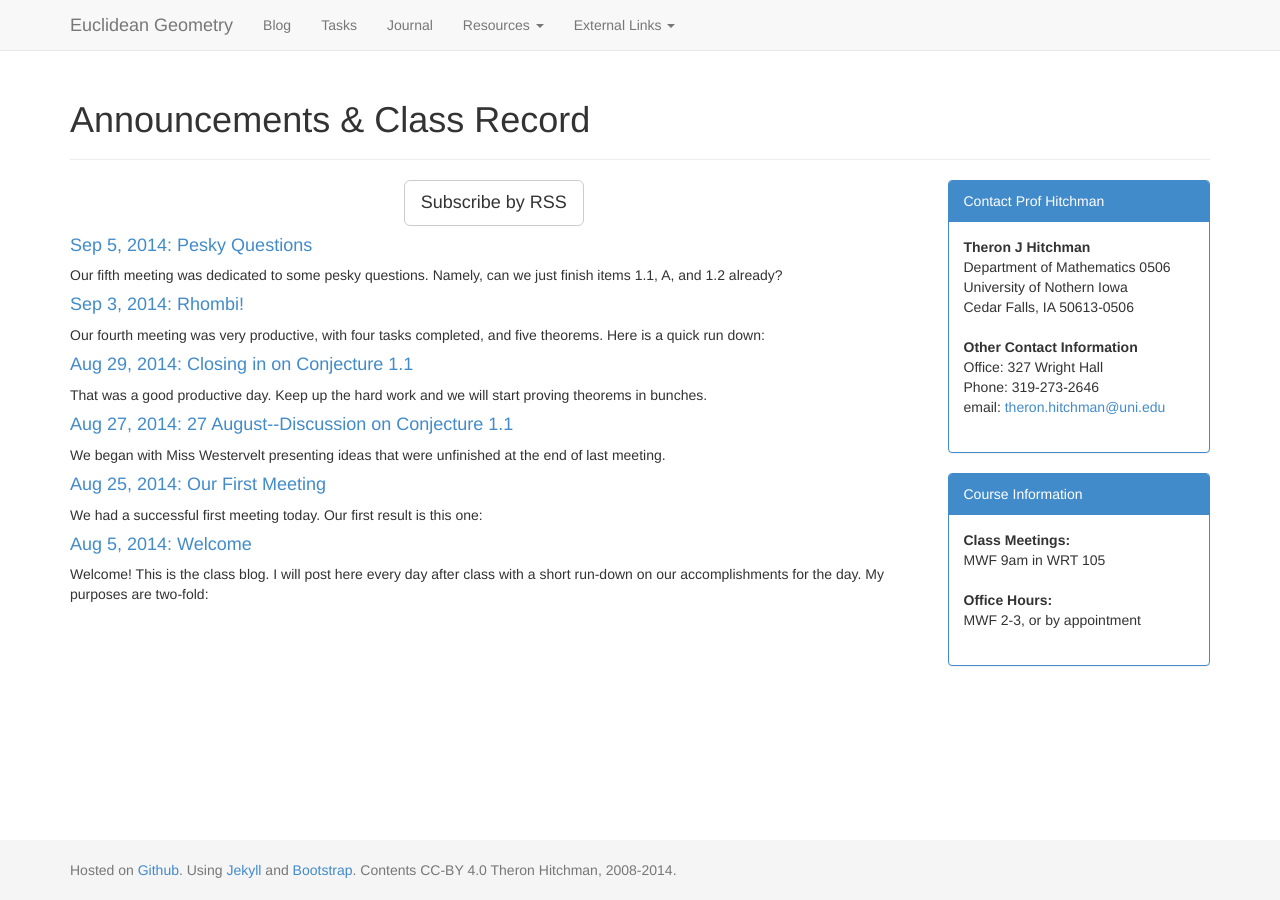
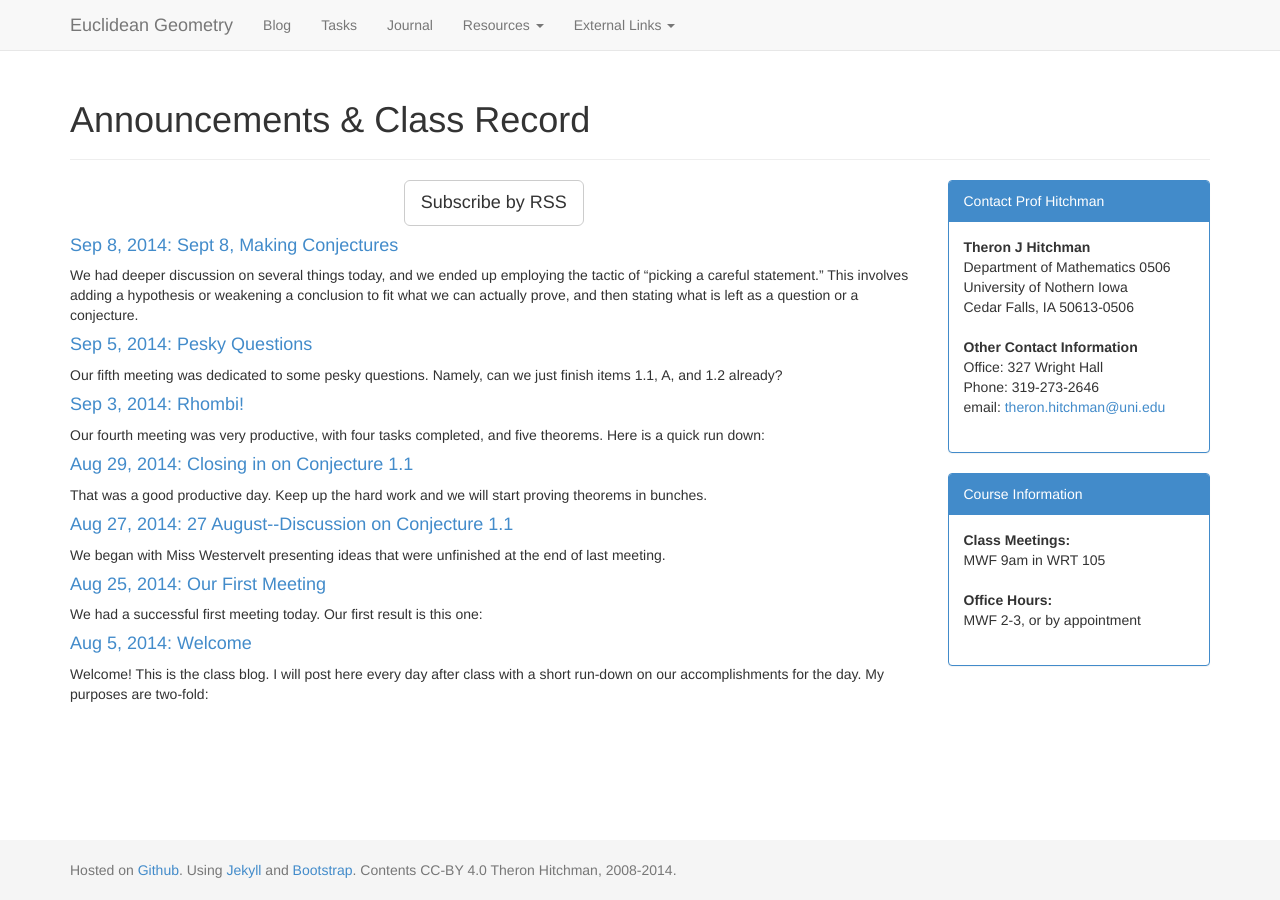
Before and after one commit to theronhitchman/euclidean-geometry, a Jekyll site: the page built from blog/index.html, in a window 1280 px wide. Built offline with Jekyll 4.4.1, drawn with Linux system fonts in a browser that asks for light colours; nearby versions of some CDN libraries; some of the changed lines change nothing that is shown.

Commit message:
updated site with blog post from 9/8 and new class conjectures.

```diff
--- /dev/null
+++ b/_posts/2014-09-08-making-conjectures.md
@@ -0,0 +1,39 @@
+---
+layout: post
+title: Sept 8, Making Conjectures
+---
+
+We had deeper discussion on several things today, and we ended up employing the
+tactic of "picking a careful statement." This involves adding a hypothesis or
+weakening a conclusion to fit what we can actually prove, and then stating what
+is left as a question or a conjecture.
+
+Remember: half a proof is no proof, but progress is progress. It is important to
+frame your results. Say what you **can** do and take credit for it.
+
+With this in mind, here is the run-down of new items.
+
+> **Conjecture D:** (Herbst) Let AC be a segment and X a point on this segment.
+> Suppose that segment BX meets AC at right angles, and segment DX meets AC at
+> right angles. Then the points B, X, and D are collinear.
+
+> **Theorem:** (Herbst) if Conjecture D is true, then Conjecture 1.2 is a theorem.
+
+> **Conjecture E:** (Walters) Let ABCD be a rhombus. Then angles ABC, BCD, CDA,
+> DAC, when taken together, make four right angles.
+
+> **Theorem:** (Walters) If Conjecture D is true, then Question A has an affirmative
+> answer.
+
+Miss Hatchett took up Conjecture 2.1.
+
+> **Theorem:** (Hatchett) If ABCD is a kite with AB congruent to AD and DC congruent
+> to BC, then angle ADC is congruent to angle ABC.
+
+> **Conjecture F:** (Hatchett) Suppose that ABCD is a kite with AB congruent to
+> AD and DC congruent to BC. If CD is greater than AD, then angle DAB is greater
+> than angle DCB.
+
+Miss Stuffelbeam started work on 2.3, but we ran out of time. Mr Opheim had promised to do
+2.4 and 2.5. Since we still have five or more open questions, I won't give you any more
+to do. But I am preparing some exciting questions about _rectangles_!
--- a/class/index.md
+++ b/class/index.md
@@ -18,3 +18,17 @@ ordered by date.
 
 > **Question C:** What happens in the Benson-Herbst-Nieman-Westervelt Theorem
 > when AC is less than BD?
+
+#### September 8
+
+> **Conjecture D:** (Herbst) Let AC be a segment and X a point on this segment.
+> Suppose that segment BX meets AC at right angles, and segment DX meets AC at
+> right angles. Then the points B, X, and D are collinear.
+
+> **Conjecture E:** (Walters) Let ABCD be a rhombus. Then angles ABC, BCD, CDA,
+> DAC, when taken together, make four right angles.
+
+
+> **Conjecture F:** (Hatchett) Suppose that ABCD is a kite with AB congruent to
+> AD and DC congruent to BC. If CD is greater than AD, then angle DAB is greater
+> than angle DCB.
```
